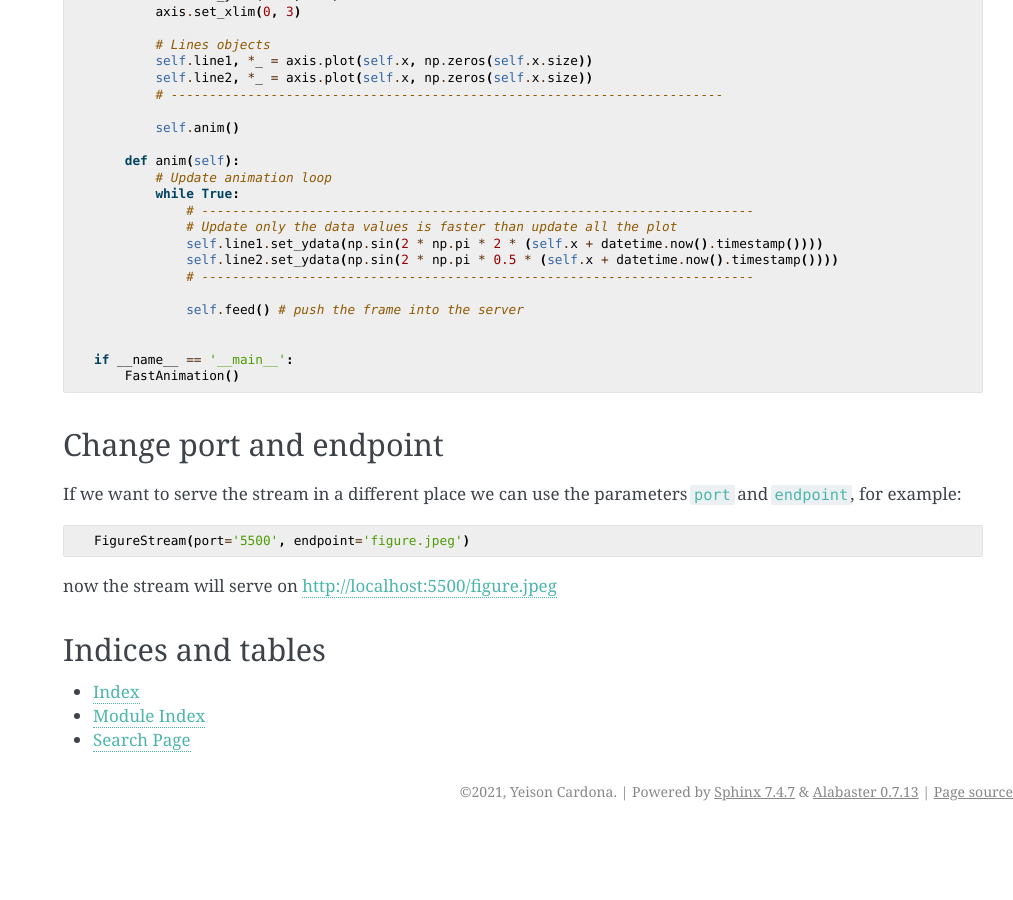
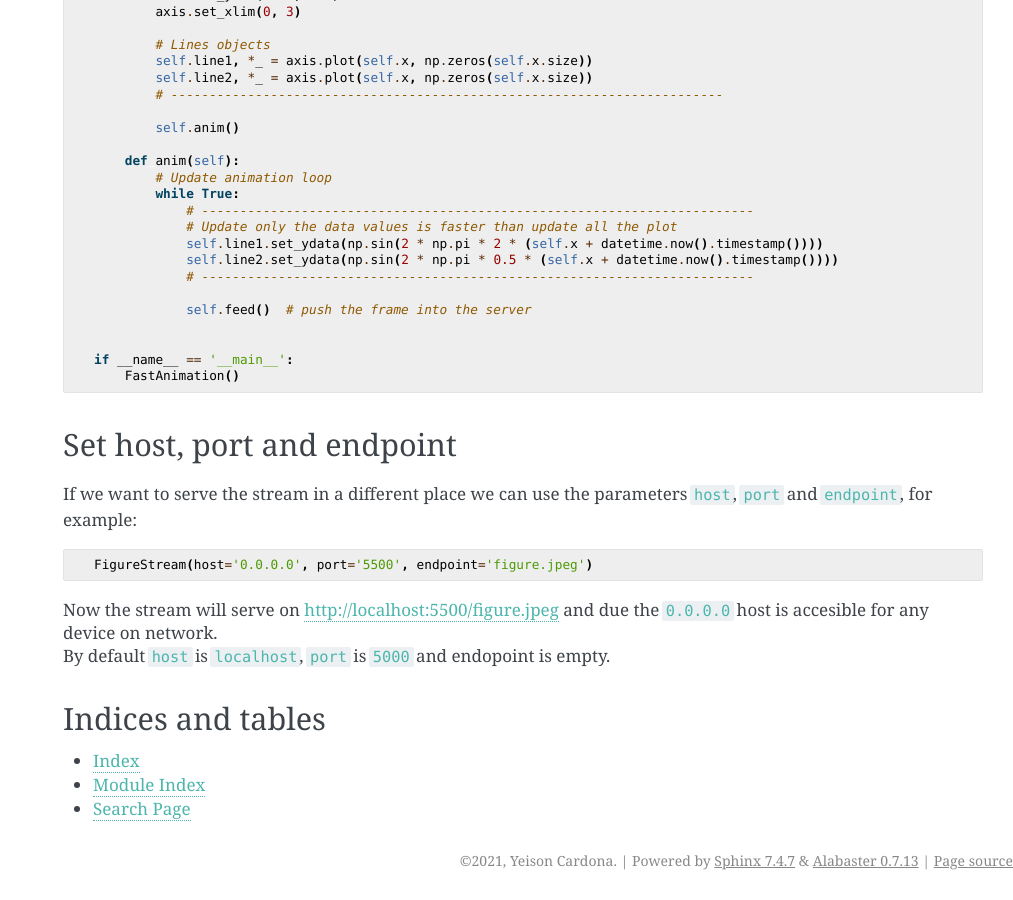
Before and after one commit to UN-GCPDS/matplotlib-figurestream, a Sphinx documentation site: the page built from docs/source/index.rst, in a window 1280 px wide and 900 px high, scrolled down 1336 px. Shown: the whole window, without its empty margins (267-1280 px from the left). Built offline with Sphinx 7.4.7, drawn with Linux system fonts in a browser that asks for light colours; before the commit the page ends 2167 px from its top, so only the background shows below that.

Commit message:
Update documentation

```diff
--- a/docs/source/notebooks/readme.rst
+++ b/docs/source/notebooks/readme.rst
@@ -103,20 +103,23 @@ For fast updates is recommended to use ``set_data``, ``set_ydata`` and
                 self.line2.set_ydata(np.sin(2 * np.pi * 0.5 * (self.x + datetime.now().timestamp())))
                 # ------------------------------------------------------------------------
 
-                self.feed() # push the frame into the server
+                self.feed()  # push the frame into the server
 
 
     if __name__ == '__main__':
         FastAnimation()
 
-Change port and endpoint
-------------------------
+Set host, port and endpoint
+---------------------------
 
 If we want to serve the stream in a different place we can use the
-parameters ``port`` and ``endpoint``, for example:
+parameters ``host``, ``port`` and ``endpoint``, for example:
 
 .. code:: ipython3
 
-    FigureStream(port='5500', endpoint='figure.jpeg')
+    FigureStream(host='0.0.0.0', port='5500', endpoint='figure.jpeg')
 
-now the stream will serve on http://localhost:5500/figure.jpeg
+| Now the stream will serve on http://localhost:5500/figure.jpeg and due
+  the ``0.0.0.0`` host is accesible for any device on network.
+| By default ``host`` is ``localhost``, ``port`` is ``5000`` and
+  endopoint is empty.
```
Also changed, not shown: README.md (+6 -5 lines), docs/source/notebooks/readme.ipynb.
